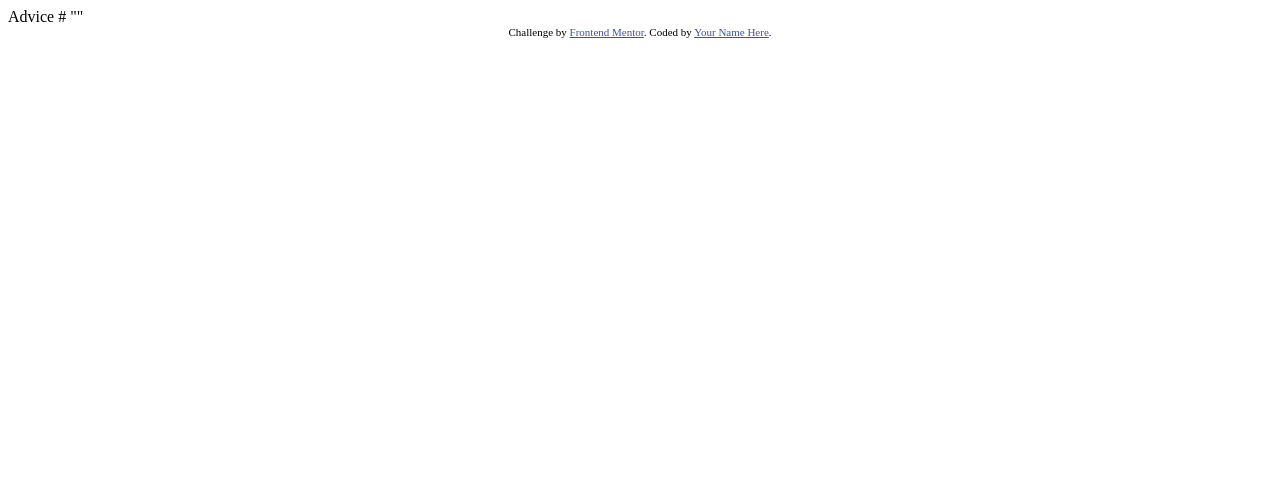
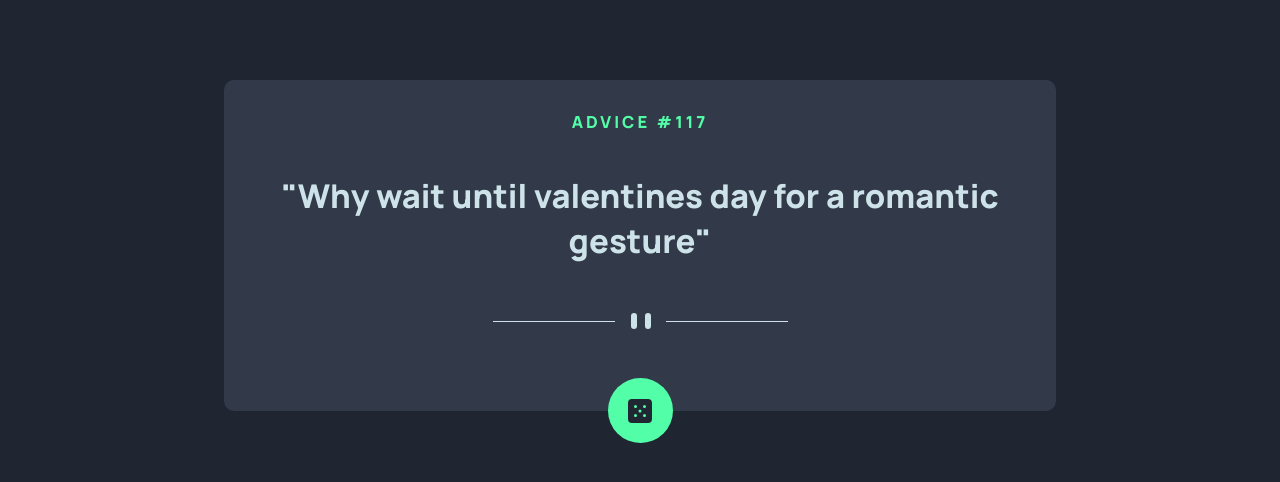
Before and after one commit to Wantedmarconi1234/advise-generator, a plain HTML site: page index.html in a window 1280 px wide. Drawn offline with Linux system fonts and the light colour scheme; no server answers.

Commit message:
I modified the proj.html to index.html

```diff
--- a/index.html
+++ b/index.html
@@ -1,28 +1,33 @@
 <!DOCTYPE html>
 <html lang="en">
 <head>
-  <meta charset="UTF-8">
-  <meta name="viewport" content="width=device-width, initial-scale=1.0"> <!-- displays site properly based on user's device -->
-
-  <link rel="icon" type="image/png" sizes="32x32" href="./images/favicon-32x32.png">
-
-  <title>Frontend Mentor | Advice generator app</title>
-
-  <!-- Feel free to remove these styles or customise in your own stylesheet 👍 -->
-  <style>
-    .attribution { font-size: 11px; text-align: center; }
-    .attribution a { color: hsl(228, 45%, 44%); }
-  </style>
+    <meta charset="UTF-8">
+    <meta name="viewport" content="width=device-width, initial-scale=1.0">
+    <title>Advice-Generator</title>
+    <link rel="preconnect" href="https://fonts.googleapis.com">
+    <link rel="stylesheet" href="./style.css">
+    <link rel="preconnect" href="https://fonts.gstatic.com" crossorigin>
+    <link href="https://fonts.googleapis.com/css2?family=League+Spartan:wght@700&family=Manrope:wght@800&family=Overpass:wght@400;700&family=Plus+Jakarta+Sans:wght@500;800&family=Poppins:wght@400;700;800&family=Space+Grotesk:wght@500&display=swap" rel="stylesheet">
 </head>
 <body>
+    <div class="main-card">
+        <div class="advice-number">
+            <h5>ADVICE #<span class="advice-case">117</span></h5>
+        </div>
+        <div class="advice-content-container">
+            <h3 class="advise-content">
+                "Why wait until valentines day for a romantic gesture"
+            </h3>
+        </div>
+        <div class="horizontal-break">
+            <svg width="295" height="20"><g fill="none" fill-rule="evenodd"><path fill="#cee3e9" d="M0 8h122v1H0zM173 8h122v1H173z"/><g transform="translate(138)" fill="#CEE3E9"><rect width="6" height="16" rx="3"/><rect x="14" width="6" height="16" rx="3"/></g></g></svg>
+        </div>
+        <div class="request-key">
+            <svg width="24" height="24" xmlns="http://www.w3.org/2000/svg"><path d="M20 0H4a4.005 4.005 0 0 0-4 4v16a4.005 4.005 0 0 0 4 4h16a4.005 4.005 0 0 0 4-4V4a4.005 4.005 0 0 0-4-4ZM7.5 18a1.5 1.5 0 1 1 0-3 1.5 1.5 0 0 1 0 3Zm0-9a1.5 1.5 0 1 1 0-3 1.5 1.5 0 0 1 0 3Zm4.5 4.5a1.5 1.5 0 1 1 0-3 1.5 1.5 0 0 1 0 3Zm4.5 4.5a1.5 1.5 0 1 1 0-3 1.5 1.5 0 0 1 0 3Zm0-9a1.5 1.5 0 1 1 0-3 1.5 1.5 0 0 1 0 3Z" fill="#202733"/></svg>
+        </div>
 
-  Advice #<!-- Advice ID goes here -->
+    </div>
 
-  "<!-- Advice text goes here -->"
-
-  <div class="attribution">
-    Challenge by <a href="https://www.frontendmentor.io?ref=challenge" target="_blank">Frontend Mentor</a>.
-    Coded by <a href="#">Your Name Here</a>.
-  </div>
+    <script src="./script.js"></script>
 </body>
 </html>
```
Also changed, not shown: proj.html (deleted, +0 -33 lines).
